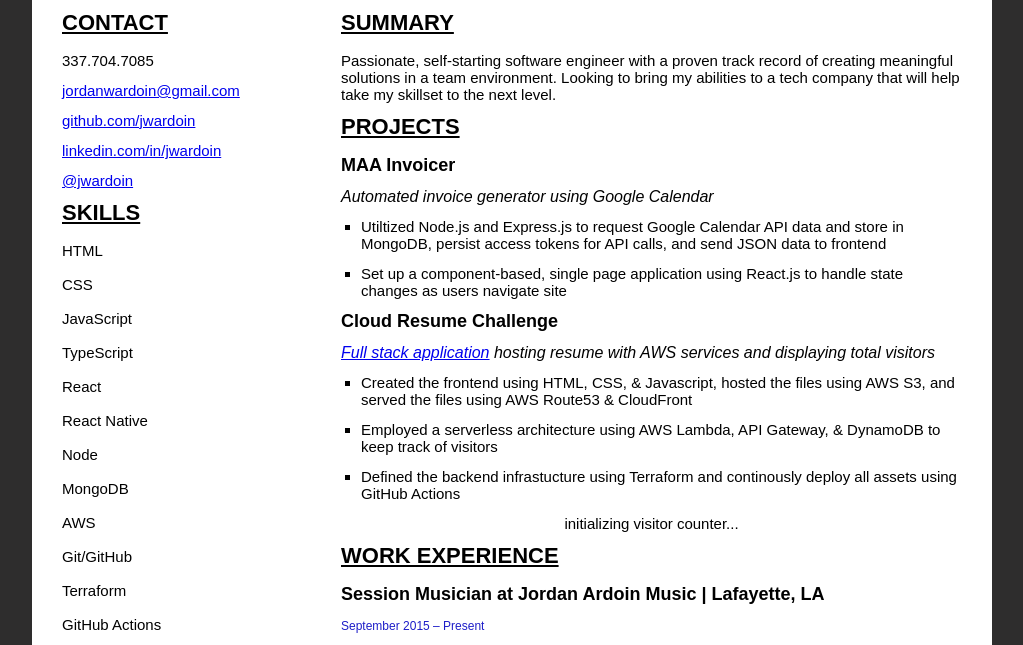
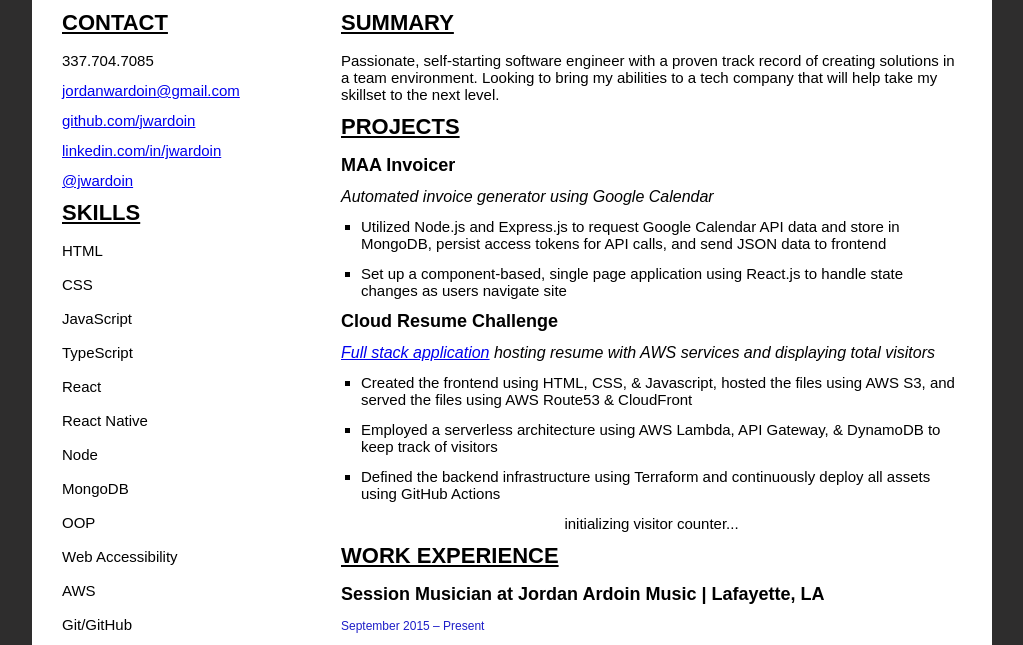
Before and after one commit to jwardoin/cloud-resume, a plain HTML site: page Frontend/index.html in a window 1280 px wide. Shown: the part 122-767 px from the top of the page, without its empty margins (128-1151 px from the left). Drawn offline with Linux system fonts and the light colour scheme; no server answers.

Commit message:
fixed spelling error

```diff
--- a/Frontend/index.html
+++ b/Frontend/index.html
@@ -40,6 +40,8 @@
                     <li>React Native</li>
                     <li>Node</li>
                     <li>MongoDB</li>
+                    <li>OOP</li>
+                    <li>Web Accessibility</li>
                     <li>AWS</li>
                     <li>Git/GitHub</li>
                     <li>Terraform</li>
@@ -64,7 +66,7 @@
         <section class="flex-2">
             <div id="summary">
                 <h2>SUMMARY</h2>
-                <p>Passionate, self-starting software engineer with a proven track record of creating meaningful solutions in a team environment. Looking to bring my abilities to a tech company that will help take my skillset to the next level.</p>
+                <p>Passionate, self-starting software engineer with a proven track record of creating solutions in a team environment. Looking to bring my abilities to a tech company that will help take my skillset to the next level.</p>
             </div>
 
             <div id="projects">
@@ -73,7 +75,7 @@
                     <h3>MAA Invoicer</h3>
                     <h4>Automated invoice generator using Google Calendar</h4>
                     <ul class="marked-list">
-                        <li>Utiltized Node.js and Express.js to request Google Calendar API data and store in MongoDB, persist access tokens for API calls, and send JSON data to frontend</li>
+                        <li>Utilized Node.js and Express.js to request Google Calendar API data and store in MongoDB, persist access tokens for API calls, and send JSON data to frontend</li>
                         <li>Set up a component-based, single page application using React.js to handle state changes as users navigate site</li>
                     </ul>
                 </a>
@@ -85,7 +87,7 @@
                     <ul class="marked-list">
                             <li>Created the frontend using HTML, CSS, & Javascript, hosted the files using AWS S3, and served the files using AWS Route53 & CloudFront</li>
                             <li>Employed a serverless architecture using AWS Lambda, API Gateway, & DynamoDB to keep track of visitors </li>
-                            <li>Defined the backend infrastucture using Terraform and continously deploy all assets using GitHub Actions</li>
+                            <li>Defined the backend infrastructure using Terraform and continuously deploy all assets using GitHub Actions</li>
                     </ul>
                     <p id="CounterVisitor"></p>
                 </a>
```
